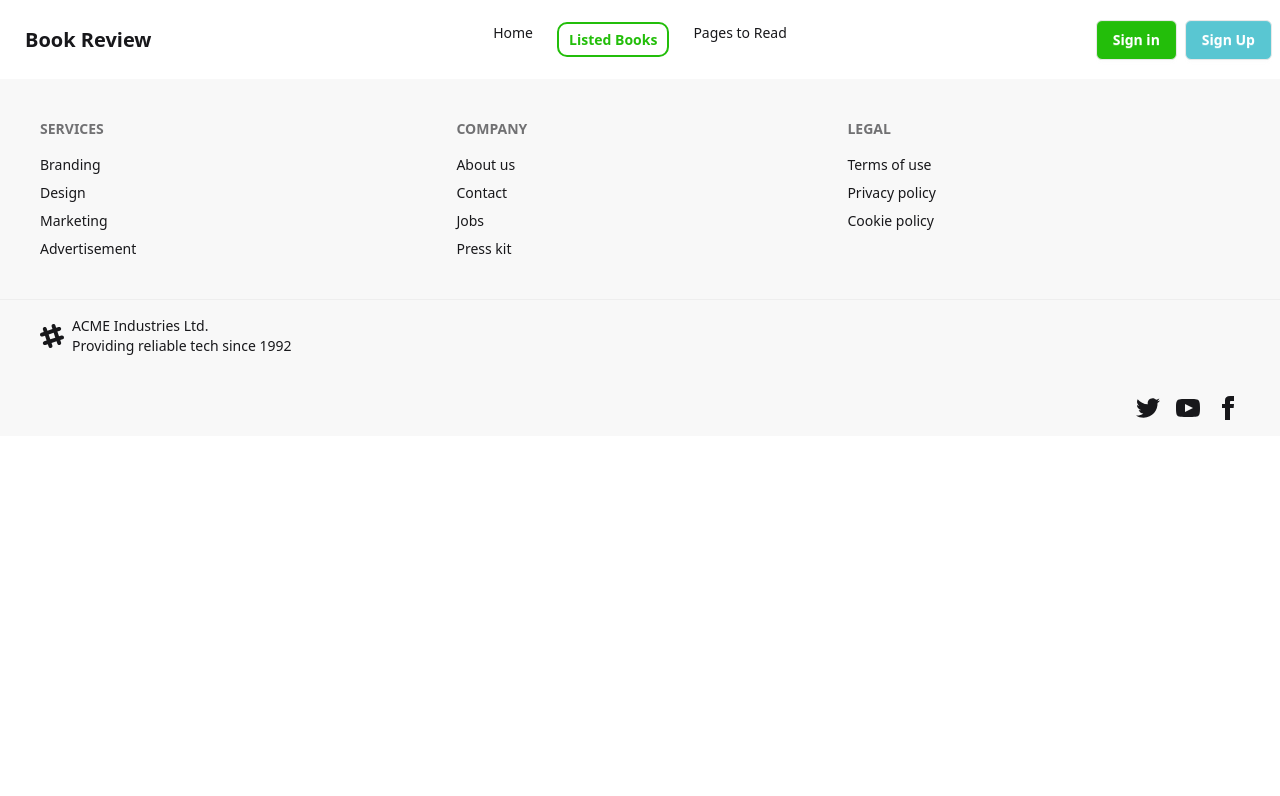
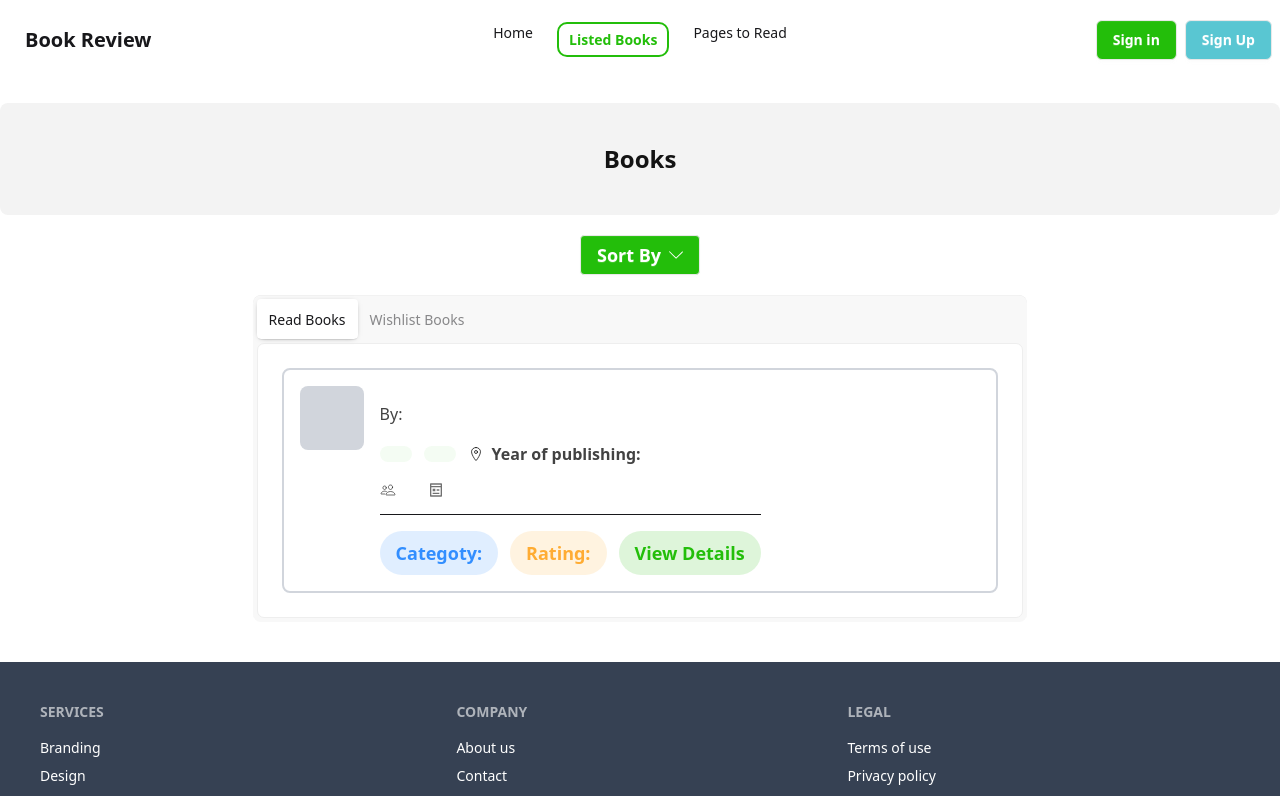
Before and after one commit to AirinNila/book-review, a React (Vite) app: page /listed in a window 1280 px wide. Shown: the top 796 px of the page. Built offline with nearby package versions, Linux system fonts and the light colour scheme.

Commit message:
design books section

```diff
--- a/src/components/bookCard/BookCard.jsx
+++ b/src/components/bookCard/BookCard.jsx
@@ -1,5 +1,6 @@
 
 import { Link } from 'react-router-dom';
+import { FaRegStar } from "react-icons/fa6";
 
 const BookCard = ({data}) => {
     const {bookName, author, image, category, rating, bookId} = data
@@ -11,15 +12,22 @@ const BookCard = ({data}) => {
                     <img src={image} alt="" className='w-32 shadow-xl' />
                     </div>
                     <div className='flex flex-col gap-3 '>
-                        <div className='flex items-center gap-3 primary-c'>
-                            <p>{data.tags[0]}</p>
-                            <p>{data.tags[1]} </p>
+                        <div className='flex items-center gap-3 primary-c font-semibold'>
+                            <p className='bg-[#23BE0A0D] py-2 px-4 rounded-full flex items-center'>{data.tags[0]}</p>
+                            <p className='bg-[#23BE0A0D] py-2 px-4 rounded-full flex items-center'>{data.tags[1]} </p>
                         </div>
+
                         <h2 className='font-bold text-2xl'>{bookName}</h2>
                         <p className='font-semibold'>By: {author}</p>
+                        <hr />
                         <div className='flex items-center justify-between'>
                             <p>{category}</p>
-                            <p>{rating}</p>
+
+                            <div className='flex items-center gap-2'>
+                                <p>{rating}</p>
+                                <p><FaRegStar /></p>
+                            </div>
+
                         </div>
                     </div>
                 </div>
--- a/src/components/bookDetails/BookDetails.jsx
+++ b/src/components/bookDetails/BookDetails.jsx
@@ -6,6 +6,7 @@ const BookDetails = () => {
     const book = useLoaderData()
 
     const {id} = useParams()
+
     const currentBook = book.find(data => data.bookId === id)
     const handleReadbtn = () => {
         saveReadBook(id)
--- a/src/components/footer/Footer.jsx
+++ b/src/components/footer/Footer.jsx
@@ -2,8 +2,9 @@ import React from 'react';
 
 const Footer = () => {
     return (
-        <div>
-            <div><footer className="footer sm:footer-horizontal bg-base-200 text-base-content p-10">
+
+        <div className='mt-10 '>
+            <div><footer className="footer sm:footer-horizontal bg-gray-700 text-white  p-10">
   <nav>
     <h6 className="footer-title">Services</h6>
     <a className="link link-hover">Branding</a>
@@ -25,7 +26,7 @@ const Footer = () => {
     <a className="link link-hover">Cookie policy</a>
   </nav>
 </footer>
-<footer className="footer bg-base-200 text-base-content border-base-300 border-t px-10 py-4">
+<footer className="footer bg-gray-700 text-white  border-base-300 border-t px-10 py-4">
   <aside className="grid-flow-col items-center">
     <svg
       width="24"
--- a/src/components/listed/Listed.jsx
+++ b/src/components/listed/Listed.jsx
@@ -1,7 +1,107 @@
-
+import { SlArrowDown } from "react-icons/sl";
+import { IoLocationOutline , IoPeopleOutline} from "react-icons/io5";
+import { RiPagesLine } from "react-icons/ri";
 const Listed = () => {
     return (
-        <div>
+        <div className="container mx-auto  mt-6">
+            <div className="flex flex-col justify-center items-center gap-4 ">
+                <div className="flex justify-center items-center p-4 w-full md:p-10 bg-[#1313130D] rounded-lg">
+                    <h3 className="text-2xl font-extrabold title">Books</h3>
+                </div>
+                <div>
+                    <details className="dropdown">
+                        <summary className="btn bg-[#23BE0A] text-white text-lg font-semibold m-1">
+                            <div className="flex items-center gap-2"><p>Sort By</p>
+                                <p className="text-sm"><SlArrowDown /></p>
+                            </div> </summary>
+                        <ul className="menu dropdown-content bg-base-100 rounded-box z-1 w-52 p-2 shadow-sm des text-base">
+                            <li><a>Rating</a></li>
+                            <li><a>Number of Pages</a></li>
+                            <li><a>Publisher year</a></li>
+                        </ul>
+                    </details>
+                </div>
+                <div>
+                    {/* name of each tab group should be unique */}
+                    <div className="tabs tabs-box">
+
+                        <input type="radio" name="my_tabs_6" className="tab" aria-label="Read Books" defaultChecked />
+                        <div className="tab-content bg-base-100 border-base-300 p-6">
+                             <div className="flex flex-col gap-4 md:flex-row justify-start items-start border-2 border-gray-300 rounded-lg p-4">
+                                <div className="flex rounded-lg bg-gray-300 p-4 md:p-8 items-center justify-center">
+                                    <img src="" alt="" />
+                                </div>
+                                <div className="flex flex-col gap-4">
+                                    <h3 className="playf text-bold title text-2xl"></h3>
+                                    <p className="dest ">By: </p>
+                                    <div className='flex items-center gap-3 primary-c font-semibold'>
+                                        <p className='bg-[#23BE0A0D] py-2 px-4 rounded-full flex items-center'></p>
+                                        <p className='bg-[#23BE0A0D] py-2 px-4 rounded-full flex items-center'></p>
+                                        <div className="flex items-center dest text-base gap-2">
+                                            <p><IoLocationOutline /></p>
+                                            <p className="dest">Year of publishing: </p>
+                                        </div>                                    </div>
+                                    <div className="flex items-center text-base text-[#13131399] gap-6 ">
+                                        <div className="flex items-center gap-2">
+                                            <p><IoPeopleOutline /></p>
+                                            <p></p>
+                                        </div>
+                                        <div className="flex items-center gap-2">
+                                            <p><RiPagesLine /></p>
+                                            <p></p>
+                                        </div>
+                                    </div>
+                                    <hr />
+                                    <div className="flex items-center gap-3">
+                                        <div className="rounded-full py-2 px-4 text-lg font-semibold bg-[#328EFF26] text-[#328EFF]"><button>Categoty:</button></div>
+                                        <div className="rounded-full py-2 px-4 text-lg font-semibold bg-[#FFAC3326] text-[#FFAC33]"><button>Rating:</button></div>
+                                        <div className="rounded-full py-2 px-4 text-lg font-semibold bg-[#23BE0A26] text-[#23BE0A]"><button>View Details</button></div>
+                                    </div>
+                                </div>
+                            </div>
+                        </div>
+
+                        <input type="radio" name="my_tabs_6" className="tab" aria-label="Wishlist Books" />
+                        <div className="tab-content bg-base-100 border-base-300 p-6">
+                            <div className="flex flex-col gap-4 md:flex-row justify-start items-start border-2 border-gray-300 rounded-lg p-4">
+                                <div className="flex rounded-lg bg-gray-300 p-4 md:p-8 items-center justify-center">
+                                    <img src="" alt="" />
+                                </div>
+                                <div className="flex flex-col gap-4">
+                                    <h3 className="playf text-bold title text-2xl"></h3>
+                                    <p className="dest ">By: </p>
+                                    <div className='flex items-center gap-3 primary-c font-semibold'>
+                                        <p className='bg-[#23BE0A0D] py-2 px-4 rounded-full flex items-center'></p>
+                                        <p className='bg-[#23BE0A0D] py-2 px-4 rounded-full flex items-center'></p>
+                                        <div className="flex items-center dest text-base gap-2">
+                                            <p><IoLocationOutline /></p>
+                                            <p className="dest">Year of publishing: </p>
+                                        </div>                                    </div>
+                                    <div className="flex items-center text-base text-[#13131399] gap-6 ">
+                                        <div className="flex items-center gap-2">
+                                            <p><IoPeopleOutline /></p>
+                                            <p></p>
+                                        </div>
+                                        <div className="flex items-center gap-2">
+                                            <p><RiPagesLine /></p>
+                                            <p></p>
+                                        </div>
+                                    </div>
+                                    <hr />
+                                    <div className="flex items-center gap-3">
+                                        <div className="rounded-full py-2 px-4 text-lg font-semibold bg-[#328EFF26] text-[#328EFF]"><button>Categoty:</button></div>
+                                        <div className="rounded-full py-2 px-4 text-lg font-semibold bg-[#FFAC3326] text-[#FFAC33]"><button>Rating:</button></div>
+                                        <div className="rounded-full py-2 px-4 text-lg font-semibold bg-[#23BE0A26] text-[#23BE0A]"><button>View Details</button></div>
+                                    </div>
+                                </div>
+                            </div>
+                        </div>
+
+
+
+                    </div>
+                </div>
+            </div>
 
         </div>
     );
--- a/src/components/utility/booksList.js
+++ b/src/components/utility/booksList.js
@@ -8,10 +8,10 @@ const getStoredReadBook = () => {
 
 const saveReadBook = id => {
     const storedReadBooks = getStoredReadBook()
-    console.log(id, storedReadBooks)
-    const exixt = storedReadBooks.find(bookId => bookId === id);
+
+    const exixt = storedReadBooks.find(bookId => bookId === id)
     if(!exixt){
-        storedReadBooks.push(id);
+        storedReadBooks.push(id)
         localStorage.setItem('read-book', JSON.stringify(storedReadBooks))
     }
 }
```
